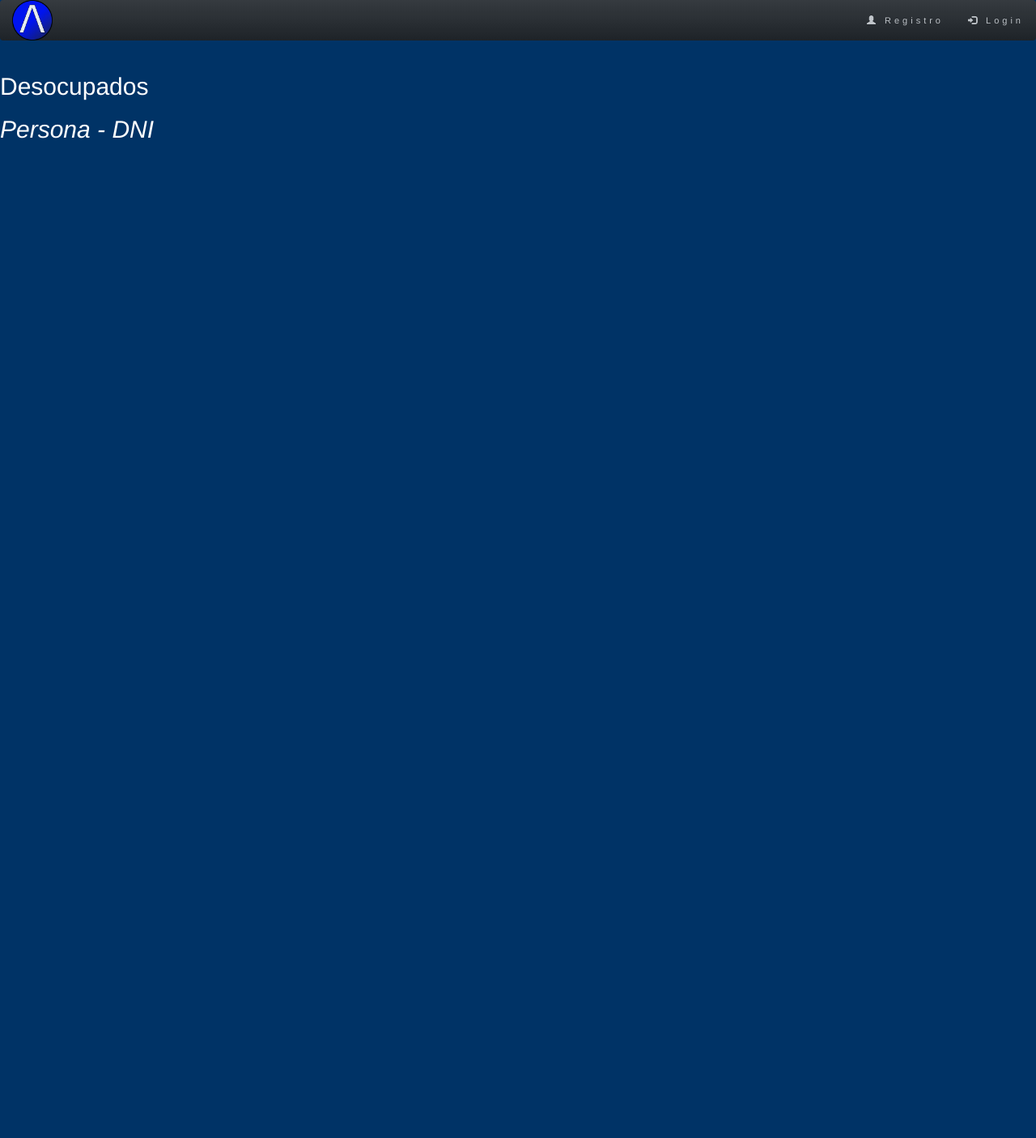
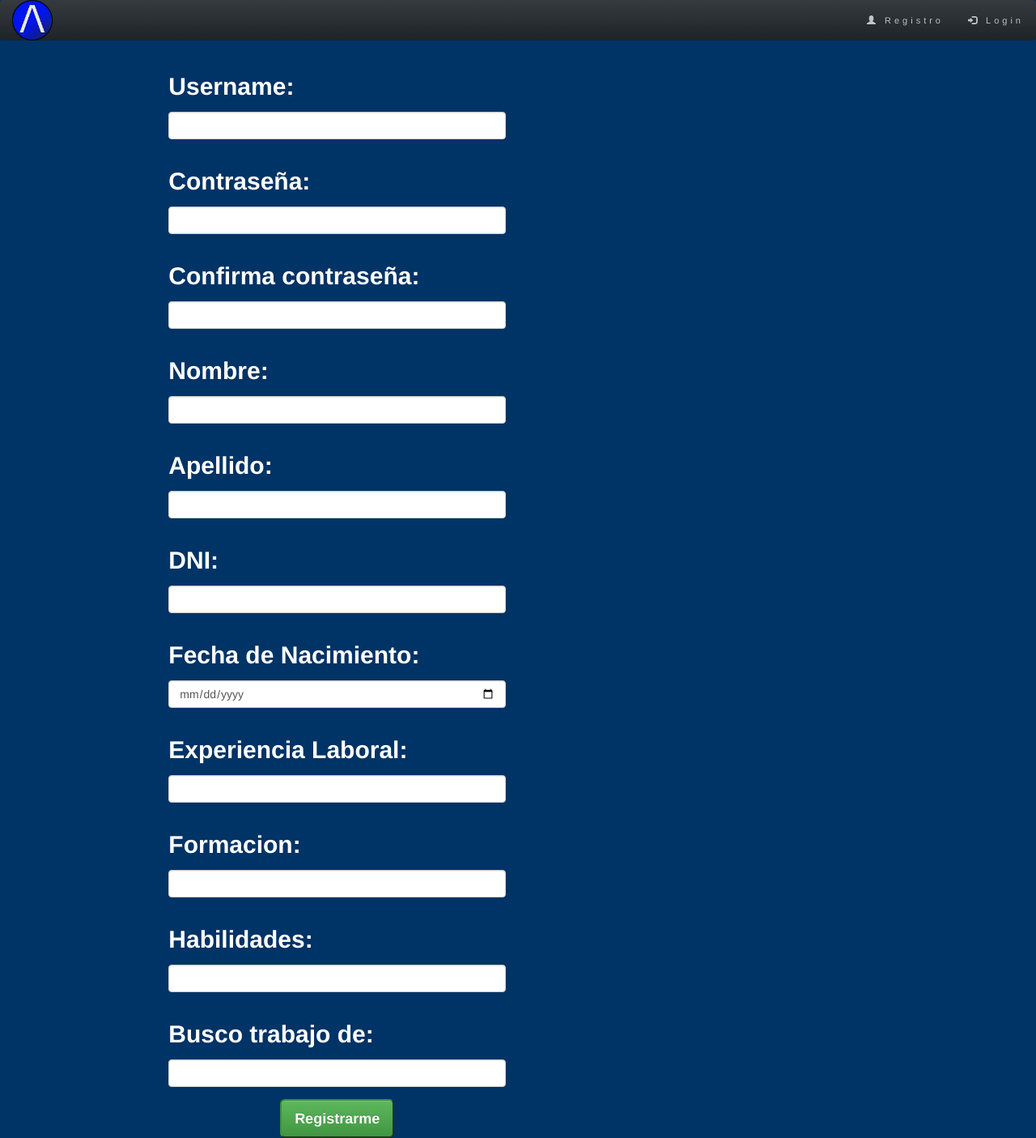
Before and after one commit to Jereromanoo/agencia, a Django app: page /registrar/ in a window 1280 px wide. Shown: the whole page at 81% size. Before the commit the page ends 171 px from the top, so only its background shows below. Run offline with Django 3.2, Linux system fonts and the light colour scheme; some libraries are stand-ins or nearby versions.

Commit message:
Le ponemos stylo

```diff
--- a/agenciaP/static/css/blog.css
+++ b/agenciaP/static/css/blog.css
@@ -1,4 +1,4 @@
-h1 a{
+h1 a label{
         color: #ffffff;
         font-family: 'Lobster';
     }
--- a/agenciaP/templates/agenciaP/registrar.html
+++ b/agenciaP/templates/agenciaP/registrar.html
@@ -6,7 +6,103 @@
 {% block content %}
 	<form method="POST">
 		{% csrf_token %}
-		{{form.as_p}}
-		<input type="submit" value="Registrarse">
+	<div class="row">
+		<div class="row">
+			<div class="col-md-4 col-md-offset-2">
+				<div class="form-group">
+					<h2 style="color:white"><label>Username:</label></h2>
+					<input class="form-control" type="text" name="username">
+				</div>
+			</div>
+		</div>
+		<div class="row">
+			<div class="col-md-4 col-md-offset-2">
+				<div class="form-group">
+					<h2 style="color:white"><label>Contraseña:</label></h2>
+					<input class="form-control" type="password" name="password1">
+				</div>
+			</div>
+		</div>
+		<div class="row">
+			<div class="col-md-4 col-md-offset-2">
+				<div class="form-group">
+					<h2 style="color:white"><label>Confirma contraseña:</label></h2>
+					<input class="form-control" type="password" name="password2">
+				</div>
+			</div>
+		</div>
+		<div class="row">
+			<div class="col-md-4 col-md-offset-2">
+				<div class="form-group">
+					<h2 style="color:white"><label>Nombre:</label></h2>
+					<input class="form-control" type="text" name="nombre">
+				</div>
+			</div>
+		</div>
+		<div class="row">
+			<div class="col-md-4 col-md-offset-2">
+				<div class="form-group">
+					<h2 style="color:white"><label>Apellido:</label></h2>
+					<input class="form-control" type="text" name="apellido">
+				</div>
+			</div>
+		</div>
+
+		<div class="row">
+			<div class="col-md-4 col-md-offset-2">
+				<div class="form-group">
+					<h2 style="color:white"><label>DNI:</label></h2>
+					<input class="form-control" type="text" name="dni" maxlength="8">
+				</div>
+			</div>
+		</div>
+		<div class="row">
+			<div class="col-md-4 col-md-offset-2">
+				<div class="form-group">
+					<h2 style="color:white"><label>Fecha de Nacimiento:</label></h2>
+					<input class="form-control" type="date" name="fechaDeNacimiento">
+				</div>
+			</div>
+		</div>
+		<div class="row">
+			<div class="col-md-4 col-md-offset-2">
+				<div class="form-group">
+					<h2 style="color:white"><label>Experiencia Laboral:</label></h2>
+					<input class="form-control" type="text" name="experienciaLaboral">
+				</div>
+			</div>
+		</div>
+		<div class="row">
+			<div class="col-md-4 col-md-offset-2">
+				<div class="form-group">
+					<h2 style="color:white"><label>Formacion:</label></h2>
+					<input class="form-control" type="text" name="formacion">
+				</div>
+			</div>
+		</div>
+		<div class="row">
+			<div class="col-md-4 col-md-offset-2">
+				<div class="form-group">
+					<h2 style="color:white"><label>Habilidades:</label></h2>
+					<input class="form-control" type="text" name="habilidades">
+				</div>
+			</div>
+		</div>
+		<div class="row">
+			<div class="col-md-4 col-md-offset-2">
+				<div class="form-group">
+					<h2 style="color:white"><label>Busco trabajo de:</label></h2>
+					<input class="form-control" type="text" name="trabajo">
+				</div>
+			</div>
+		</div>
+		<div class="row" align="center">
+			<div class="col-md-4 col-md-offset-2">
+			<button type="submit"  class="btn-lg btn-success">
+				<b>Registrarme</b>
+			</button>
+			</div>
+		</div>
+	</div>
 	</form>
 {% endblock %}
--- a/agenciaP/views.py
+++ b/agenciaP/views.py
@@ -16,9 +16,9 @@ from .models import Perfiles
 
 
 class registrar(FormView):
-    template_name = "agenciaP/desocupados_list.html"
+    template_name = "agenciaP/registrar.html"
     form_class = UserForm
-    success_form = reverse_lazy('login')
+    success_form = reverse_lazy('agenciaP/login.html')
 
     def form_valid(self, form):
         user = form.save()
```
Also changed, not shown: db.sqlite3.
